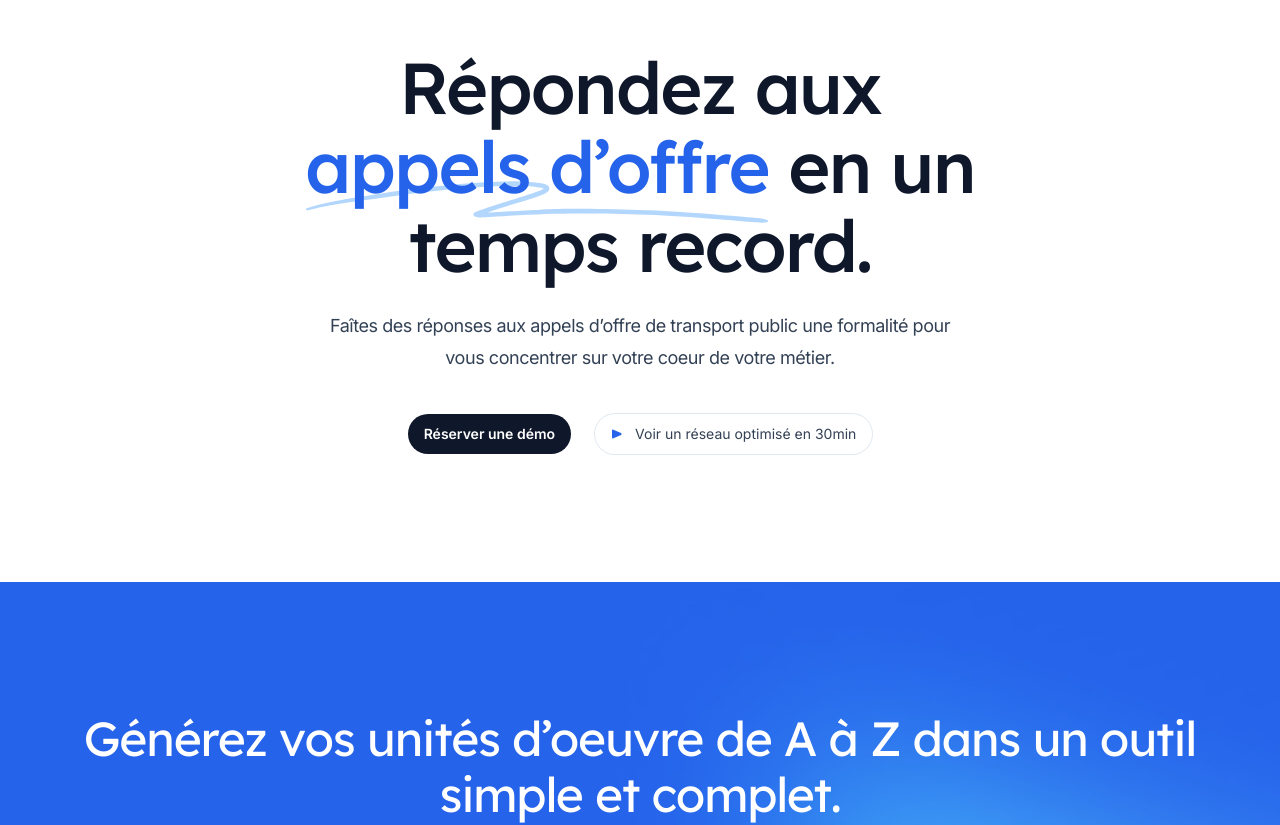
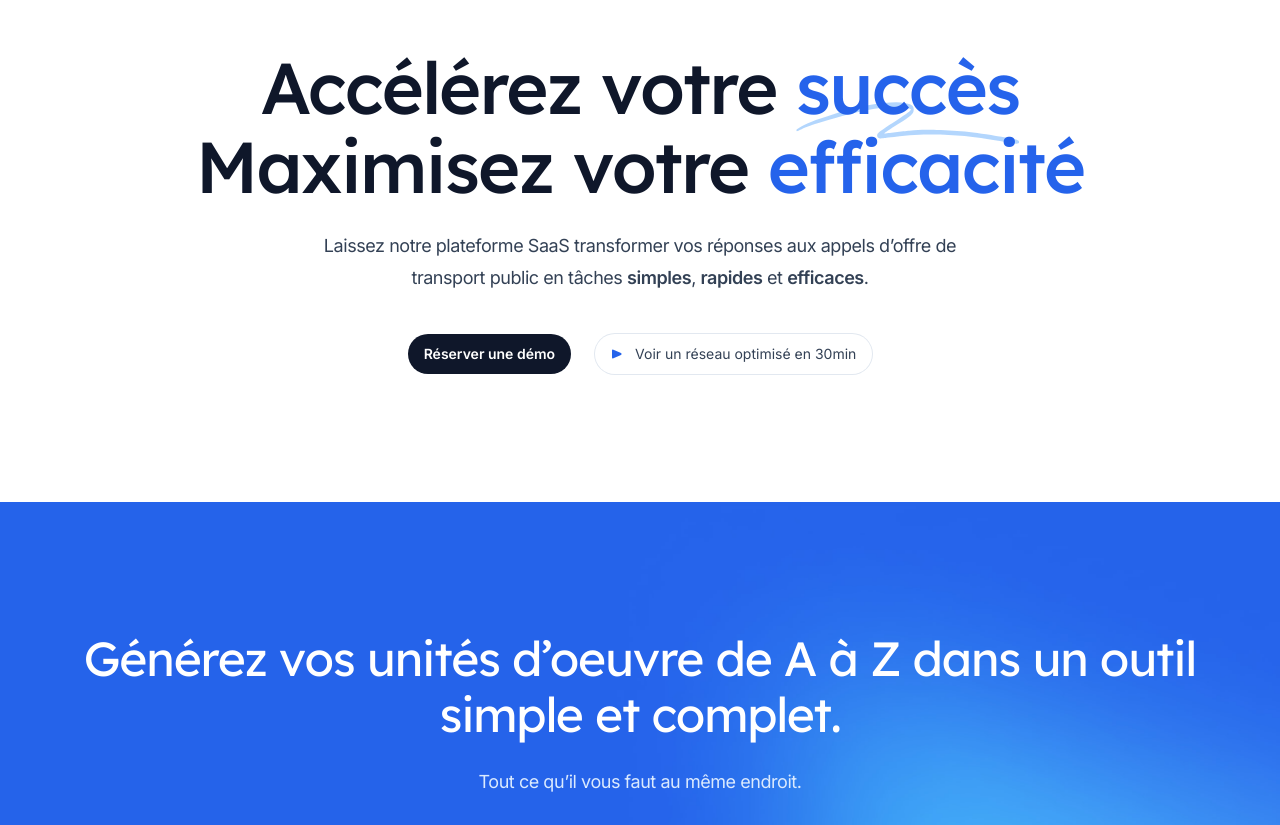
Before and after one commit to ThomasPoum/display-new-landing, a Next.js app: page / in a window 1280 px wide. Shown: the part 200-1025 px from the top of the page. Built offline with nearby package versions, Linux system fonts and the light colour scheme.

Commit message:
quelques modifs en mode suggestions (baseline & pricing)

```diff
--- a/src/components/Hero.jsx
+++ b/src/components/Hero.jsx
@@ -13,7 +13,7 @@ export function Hero() {
   return (
     <Container className="py-20 text-center lg:py-32">
       <h1 className="mx-auto max-w-4xl font-display text-5xl font-medium tracking-tight text-slate-900 sm:text-7xl">
-        Répondez aux{' '}
+      Accélérez votre{' '}
         <span className="relative whitespace-nowrap text-blue-600">
           <svg
             aria-hidden="true"
@@ -23,12 +23,12 @@ export function Hero() {
           >
             <path d="M203.371.916c-26.013-2.078-76.686 1.963-124.73 9.946L67.3 12.749C35.421 18.062 18.2 21.766 6.004 25.934 1.244 27.561.828 27.778.874 28.61c.07 1.214.828 1.121 9.595-1.176 9.072-2.377 17.15-3.92 39.246-7.496C123.565 7.986 157.869 4.492 195.942 5.046c7.461.108 19.25 1.696 19.17 2.582-.107 1.183-7.874 4.31-25.75 10.366-21.992 7.45-35.43 12.534-36.701 13.884-2.173 2.308-.202 4.407 4.442 4.734 2.654.187 3.263.157 15.593-.78 35.401-2.686 57.944-3.488 88.365-3.143 46.327.526 75.721 2.23 130.788 7.584 19.787 1.924 20.814 1.98 24.557 1.332l.066-.011c1.201-.203 1.53-1.825.399-2.335-2.911-1.31-4.893-1.604-22.048-3.261-57.509-5.556-87.871-7.36-132.059-7.842-23.239-.254-33.617-.116-50.627.674-11.629.54-42.371 2.494-46.696 2.967-2.359.259 8.133-3.625 26.504-9.81 23.239-7.825 27.934-10.149 28.304-14.005.417-4.348-3.529-6-16.878-7.066Z" />
           </svg>
-          <span className="relative">appels d&rsquo;offre</span>
+          <span className="relative">succès</span><span class="text-slate-900"></span>
         </span>{' '}
-        en un temps record.
+        Maximisez votre <span className="relative text-blue-600">efficacité</span>
       </h1>
       <p className="mx-auto mt-6 max-w-2xl text-lg tracking-tight text-slate-700">
-        Faîtes des réponses aux appels d’offre de transport public une formalité pour vous concentrer sur votre coeur de votre métier.
+        Laissez notre plateforme SaaS transformer vos réponses aux appels d’offre de transport public en tâches <span class="font-semibold ">simples</span>, <span class="font-semibold ">rapides</span> et <span class="font-semibold ">efficaces</span>.
       </p>
       <div className="mt-10 flex justify-center gap-x-6">
         <Button href="/register">Réserver une démo</Button>
--- a/src/components/Pricing.jsx
+++ b/src/components/Pricing.jsx
@@ -46,7 +46,7 @@ function CheckIcon({ className }) {
   )
 }
 
-function Plan({ name, price, description, href, features, featured = false }) {
+function Plan({ name, price, condition, description, href, features, featured = false }) {
   return (
     <section
       className={clsx(
@@ -65,6 +65,10 @@ function Plan({ name, price, description, href, features, featured = false }) {
       </p>
       <p className="order-first font-display text-5xl font-light tracking-tight text-white">
         {price}
+      </p>
+      <p className={clsx('order-first  text-sm font-light tracking-tight italic', featured ? 'text-white' : 'text-slate-400'
+        )}>
+        {condition}
       </p>
       <ul
         role="list"
@@ -105,9 +109,9 @@ export function Pricing() {
     <h2 className="font-display text-3xl tracking-tight text-white sm:text-4xl">
       <span className="relative whitespace-nowrap">
         <SwirlyDoodle className="absolute left-0 top-1/2 h-[1em] w-full fill-blue-400" />
-        <span className="relative">Une tarification transparente,</span>
+        <span className="relative">Une tarification ajustée</span>
       </span>{' '}
-      adaptée à chaque besoin.
+      à votre réalité.
     </h2>
     <p className="mt-4 text-lg text-slate-400">
       De la TPE à l’entreprise établie, nous avons l’offre qui vous correspond.
@@ -116,14 +120,15 @@ export function Pricing() {
   <div className="-mx-4 mt-16 grid max-w-2xl grid-cols-1 gap-y-10 sm:mx-auto lg:-mx-8 lg:max-w-none lg:grid-cols-3 xl:mx-0 xl:gap-x-8">
     <Plan
       name="Starter"
-      price="200 €/mois"
-      description="Idéal pour les petites entreprises en pleine croissance."
+      price="400 €/mois"
+      condition="engagement de 12 mois minimum"
+      description="Idéal pour les petites entreprises ambitieuses."
       href="/register"
       features={[
         '1 utilisateur',
-        'Appels d’offre illimités',
-        'Parc de véhicules illimité',
-        'Nombre de conducteurs illimité',
+        '3 appels d’offre en simultanée',
+        'Parc de 50 véhicules maximum',
+        '50 conducteurs maximum',
         'Statistiques et exportation de données',
         'Assistance par mail (réponse en moins de 24h)',
       ]}
@@ -131,7 +136,8 @@ export function Pricing() {
     <Plan
       featured
       name="Business"
-      price="1 000 €/mois"
+      price="2 000 €/mois"
+      condition="engagement de 12 mois minimum"
       description="La solution pour les transporteurs en pleine expansion."
       href="/register"
       features={[
--- a/src/components/PrimaryFeatures.jsx
+++ b/src/components/PrimaryFeatures.jsx
@@ -81,7 +81,7 @@ export function PrimaryFeatures() {
             Générez vos unités d’oeuvre de A à Z dans un outil simple et complet.
           </h2>
           <p className="mt-6 text-lg tracking-tight text-blue-100">
-            Tout ce qu’il vous faut pour répondre aux appels d’offre.
+            Tout ce qu’il vous faut au même endroit.
           </p>
         </div>
         <Tab.Group
```
